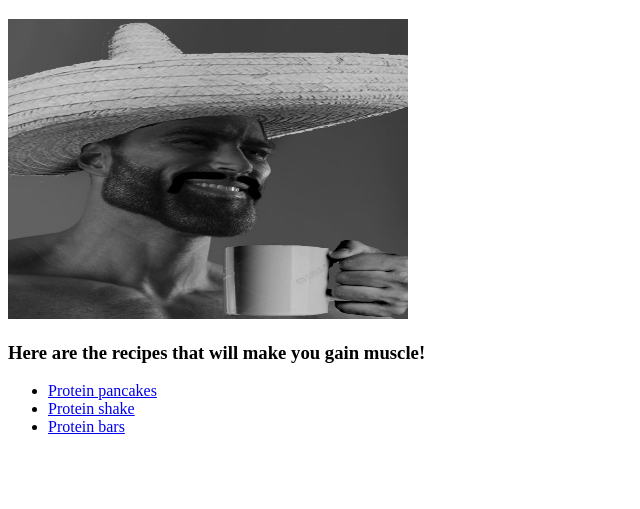
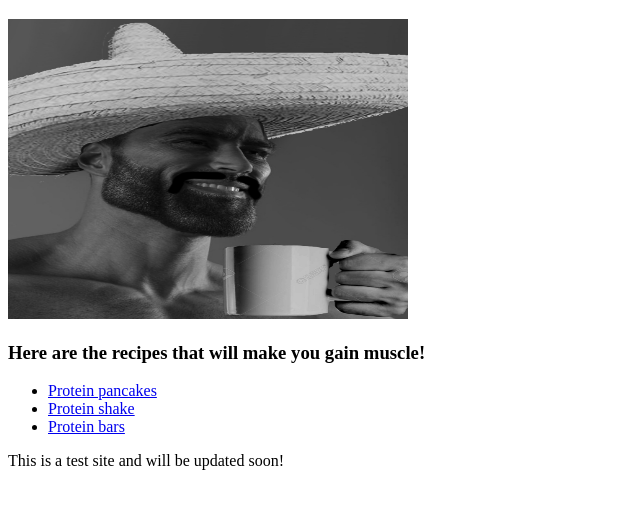
Before and after one commit to CrytecOdin/odin-recipes, a plain HTML site: page index.html in a window 1280 px wide. Shown: the part 61-570 px from the top of the page, without its empty margins (0-640 px from the left). Drawn offline with Linux system fonts and the light colour scheme.

Commit message:
Trying to upload more files!

```diff
--- a/index.html
+++ b/index.html
@@ -14,7 +14,7 @@
         <li><a href="./recipes/protein-bars.html">Protein bars</a></li>
     </ul>
 
-
+<p>This is a test site and will be updated soon!</p>
 
 
 </body>
```
